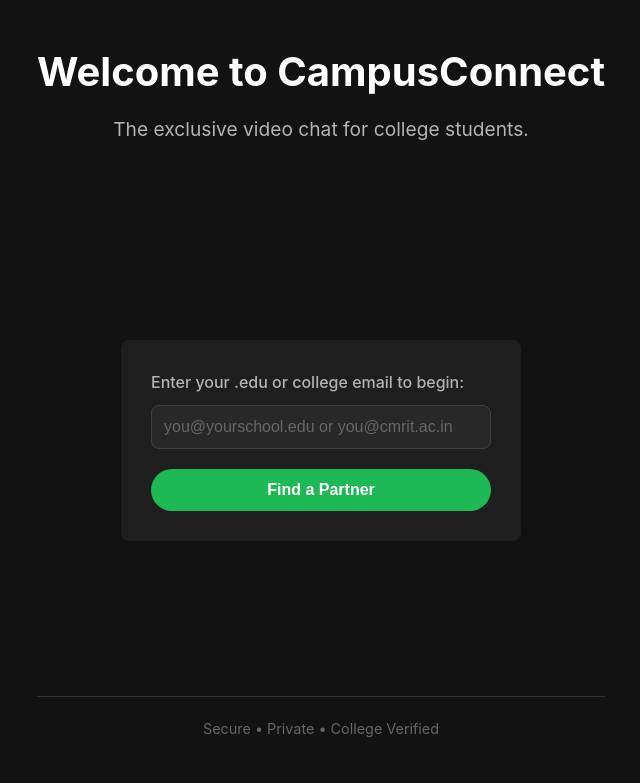
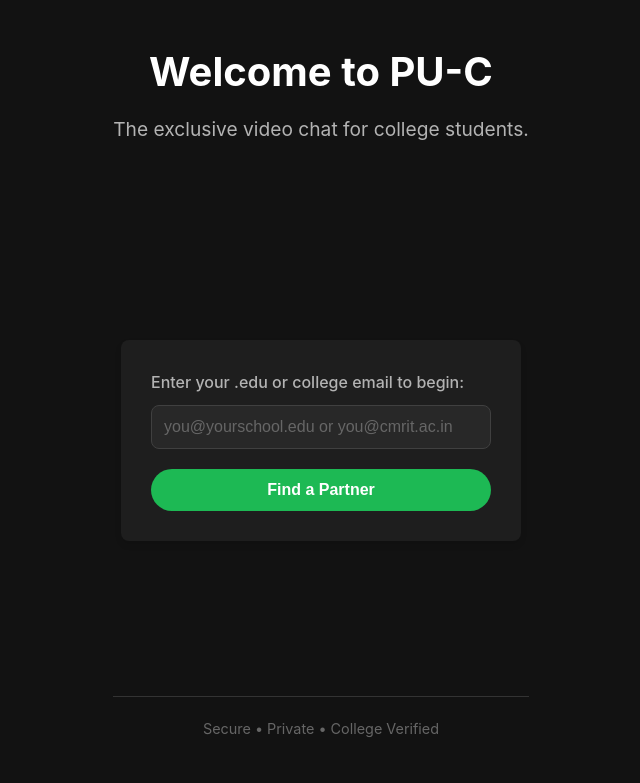
Before and after one commit to cod-x-prince/omegle_for_student, a website: page public/index.html in a window 1280 px wide. Shown: the whole page, without its empty margins (319-959 px from the left). Drawn offline with nearby package versions, Linux system fonts and the light colour scheme.

Commit message:
Updated app name

```diff
--- a/public/index.html
+++ b/public/index.html
@@ -26,7 +26,7 @@
   <body>
     <div class="container">
       <header>
-        <h1>Welcome to CampusConnect</h1>
+        <h1>Welcome to PU-C</h1>
         <p>The exclusive video chat for college students.</p>
       </header>
 
```
